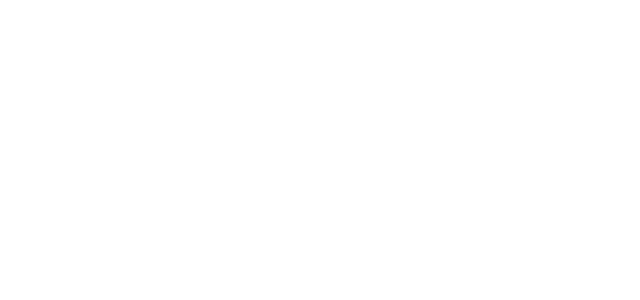
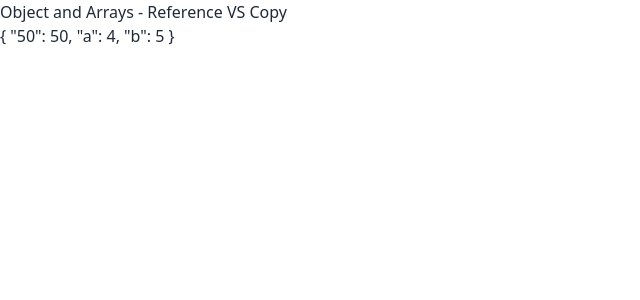
Before and after one commit to Artemiy111/challenges, a Vue app: page /day14 in a window 1280 px wide. Before the commit this address had no page. Shown: the top 300 px of the page, without its empty margins (0-640 px from the left). Built offline with nearby package versions, Linux system fonts and the light colour scheme.

Commit message:
feat: day14 done

```diff
--- /dev/null
+++ b/src/modules/day14/Day14.vue
@@ -0,0 +1,15 @@
+<template>
+  <p>Object and Arrays - Reference VS Copy</p>
+  {{ obj3 }}
+</template>
+
+<script setup lang="ts">
+const obj1 = {
+  a: 4,
+  b: 5,
+  50: 50,
+}
+
+const obj2 = structuredClone(obj1)
+const obj3 = JSON.parse(JSON.stringify(obj2)) as typeof obj2
+</script>
--- /dev/null
+++ b/src/modules/day14/index.ts
@@ -0,0 +1,8 @@
+import Day14 from './Day14.vue'
+export { Day14 }
+
+export const route = {
+  path: '/day14',
+  name: 'Day14',
+  component: Day14,
+}
--- a/src/router/index.ts
+++ b/src/router/index.ts
@@ -13,6 +13,7 @@
 import { route as routeDay11 } from '@/modules/day11'
 import { route as routeDay12 } from '@/modules/day12'
 import { route as routeDay13 } from '@/modules/day13'
+import { route as routeDay14 } from '@/modules/day14'
 
 const router = createRouter({
   history: createWebHistory(import.meta.env.BASE_URL),
@@ -30,6 +31,7 @@
     routeDay11,
     routeDay12,
     routeDay13,
+    routeDay14,
   ],
 })
 
```
